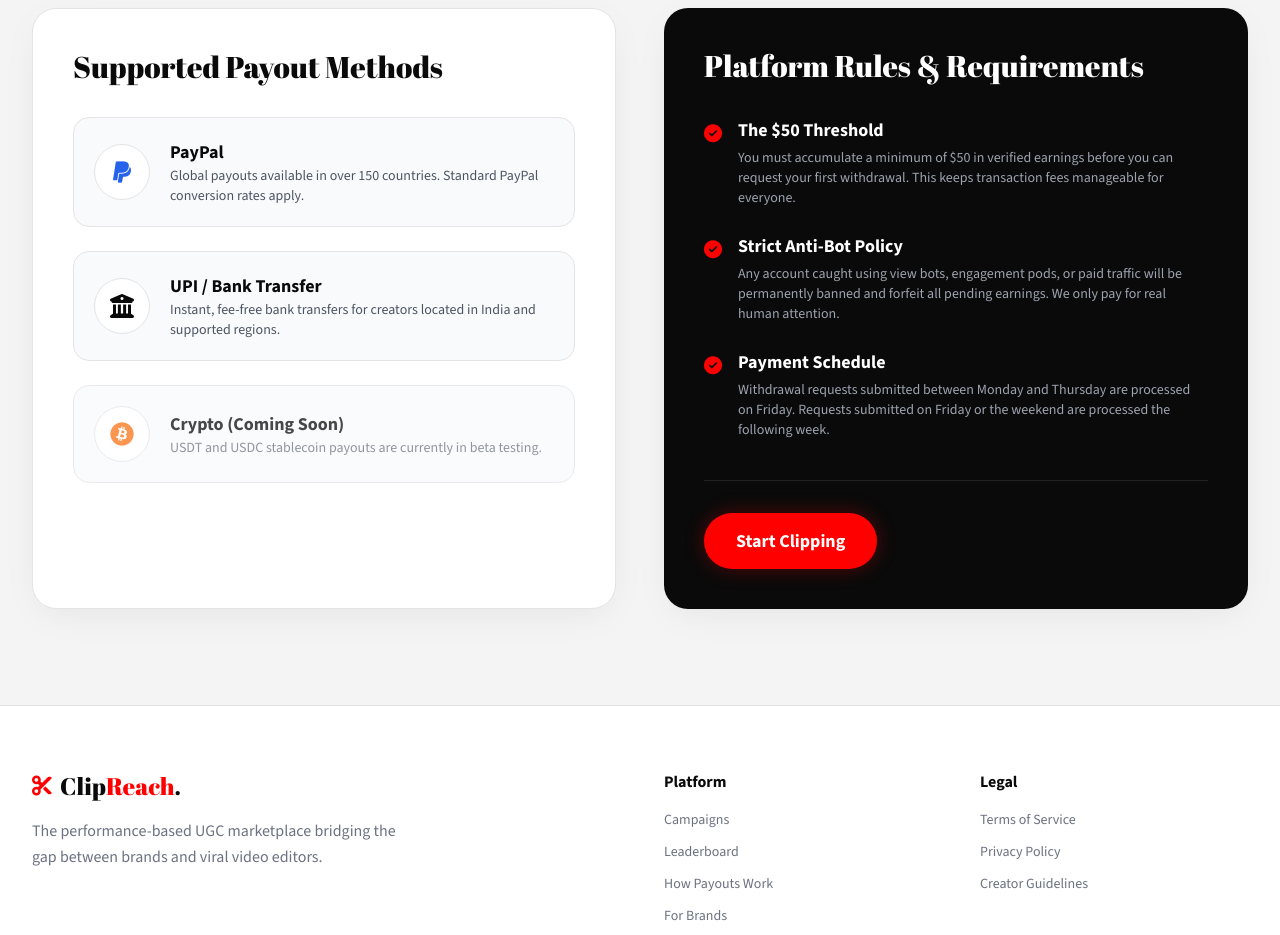
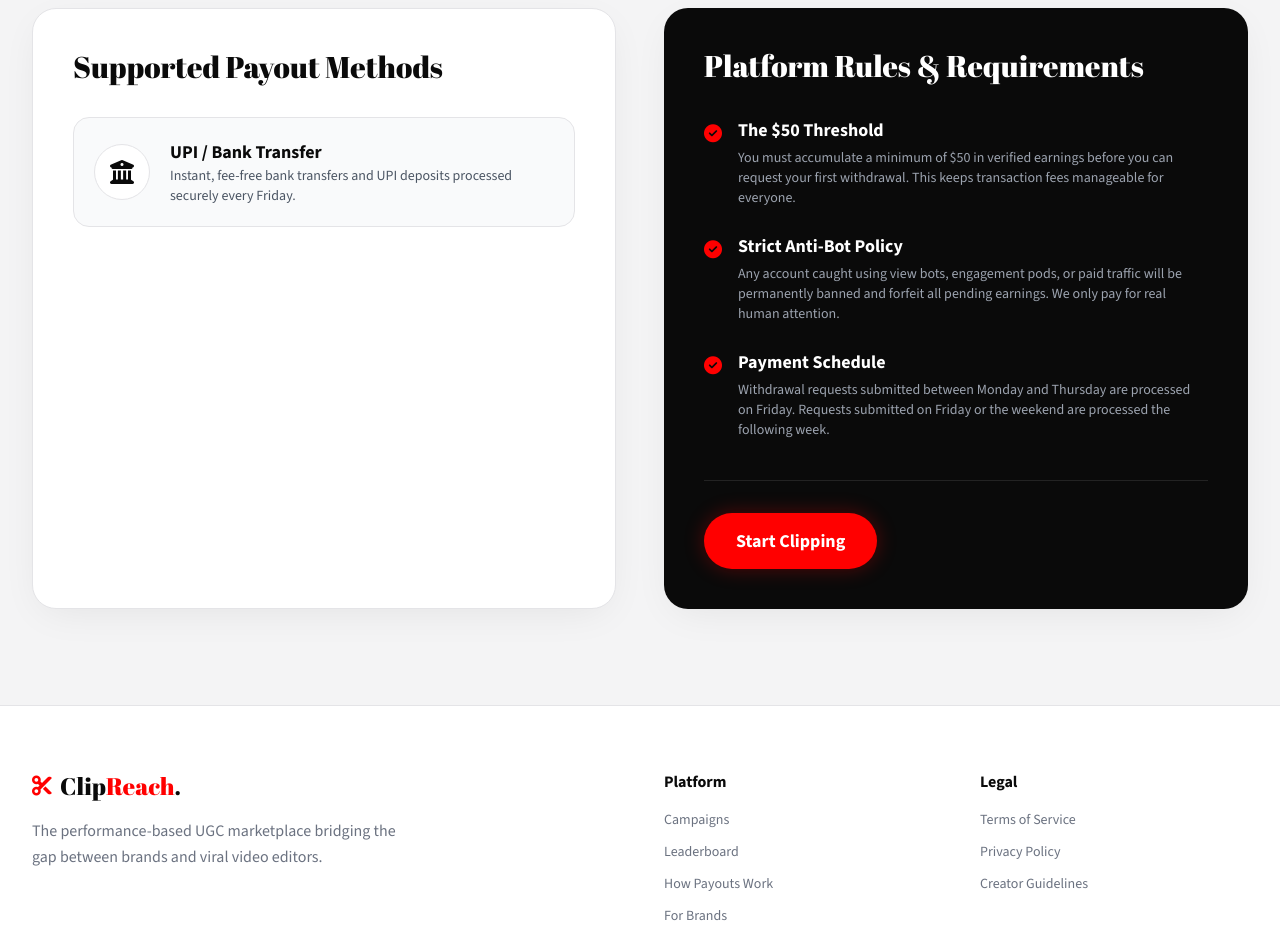
Before and after one commit to deka19/ClipReach, a plain HTML site: page payouts.html in a window 1280 px wide. Shown: the part 780-1715 px from the top of the page. Drawn offline with nearby package versions, Linux system fonts and the light colour scheme.

Commit message:
Update payouts.html

```diff
--- a/payouts.html
+++ b/payouts.html
@@ -143,32 +143,12 @@
 
                     <div class="space-y-6">
                         <div class="flex items-center gap-5 p-5 rounded-2xl border border-brand-border bg-gray-50">
-                            <div class="w-14 h-14 rounded-full bg-brand-white border border-brand-border flex items-center justify-center text-blue-600 text-2xl flex-shrink-0">
-                                <i class="fa-brands fa-paypal"></i>
-                            </div>
-                            <div>
-                                <h4 class="font-source font-bold text-lg text-brand-black">PayPal</h4>
-                                <p class="font-source text-sm text-gray-600">Global payouts available in over 150 countries. Standard PayPal conversion rates apply.</p>
-                            </div>
-                        </div>
-
-                        <div class="flex items-center gap-5 p-5 rounded-2xl border border-brand-border bg-gray-50">
                             <div class="w-14 h-14 rounded-full bg-brand-white border border-brand-border flex items-center justify-center text-brand-black text-2xl flex-shrink-0">
                                 <i class="fa-solid fa-building-columns"></i>
                             </div>
                             <div>
                                 <h4 class="font-source font-bold text-lg text-brand-black">UPI / Bank Transfer</h4>
-                                <p class="font-source text-sm text-gray-600">Instant, fee-free bank transfers for creators located in India and supported regions.</p>
-                            </div>
-                        </div>
-
-                        <div class="flex items-center gap-5 p-5 rounded-2xl border border-brand-border bg-gray-50 opacity-75">
-                            <div class="w-14 h-14 rounded-full bg-brand-white border border-brand-border flex items-center justify-center text-orange-500 text-2xl flex-shrink-0">
-                                <i class="fa-brands fa-bitcoin"></i>
-                            </div>
-                            <div>
-                                <h4 class="font-source font-bold text-lg text-brand-black">Crypto (Coming Soon)</h4>
-                                <p class="font-source text-sm text-gray-500">USDT and USDC stablecoin payouts are currently in beta testing.</p>
+                                <p class="font-source text-sm text-gray-600">Instant, fee-free bank transfers and UPI deposits processed securely every Friday.</p>
                             </div>
                         </div>
                     </div>
```
